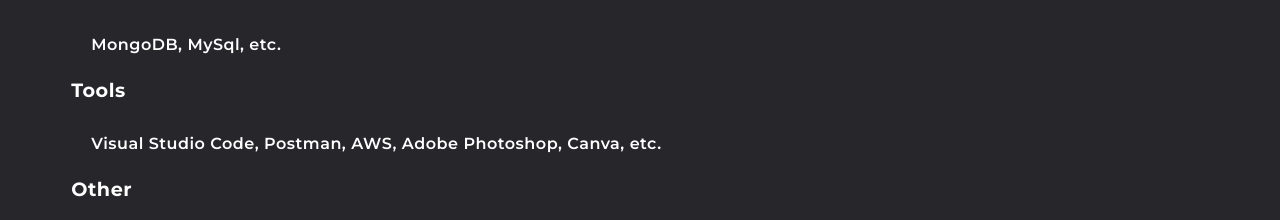
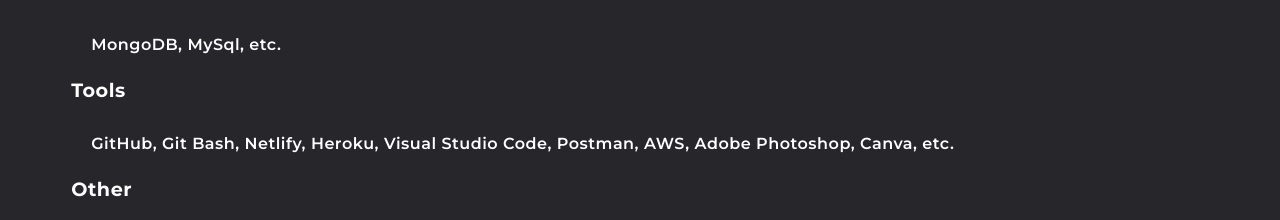
Before and after one commit to AyushFanse/Ayush_Fanse_Portfolio, a React (Create React App) app: page / in a window 1280 px wide. Shown: the part 1726-1946 px from the top of the page. Built offline with nearby package versions, Linux system fonts and the light colour scheme; a web font is replaced by a local one.

Commit message:
Ayush_Fanse_Portfolio

```diff
--- a/src/Pages/About/About.jsx
+++ b/src/Pages/About/About.jsx
@@ -102,7 +102,7 @@
                 </div>
                 <div className='timeline_body'>
                   <p className='text-muted'>
-                    Visual Studio Code, Postman, AWS, Adobe Photoshop, Canva, etc.
+                    GitHub, Git Bash, Netlify, Heroku, Visual Studio Code, Postman, AWS, Adobe Photoshop, Canva, etc.
                   </p>
                 </div>
                 <div className='timeline-heading'>
```
